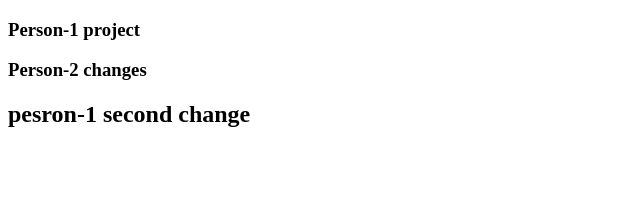
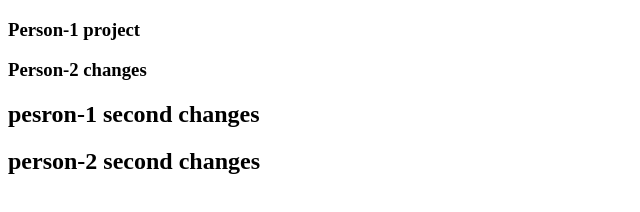
Before and after one commit to PraneethkumarPepala/person-1-pro, a plain HTML site: page index.html in a window 1280 px wide. Shown: the whole page, without its empty margins (0-640 px from the left). Drawn offline with Linux system fonts and the light colour scheme.

Commit message:
per-2 2nd changes

```diff
--- a/index.html
+++ b/index.html
@@ -8,6 +8,7 @@
 <body>
     <h3>Person-1 project</h3>
     <h3>Person-2 changes</h3>
-    <h2>pesron-1 second change</h2>
+    <h2>pesron-1 second changes</h2>
+    <h2>person-2 second changes</h2>
 </body>
 </html>
```
